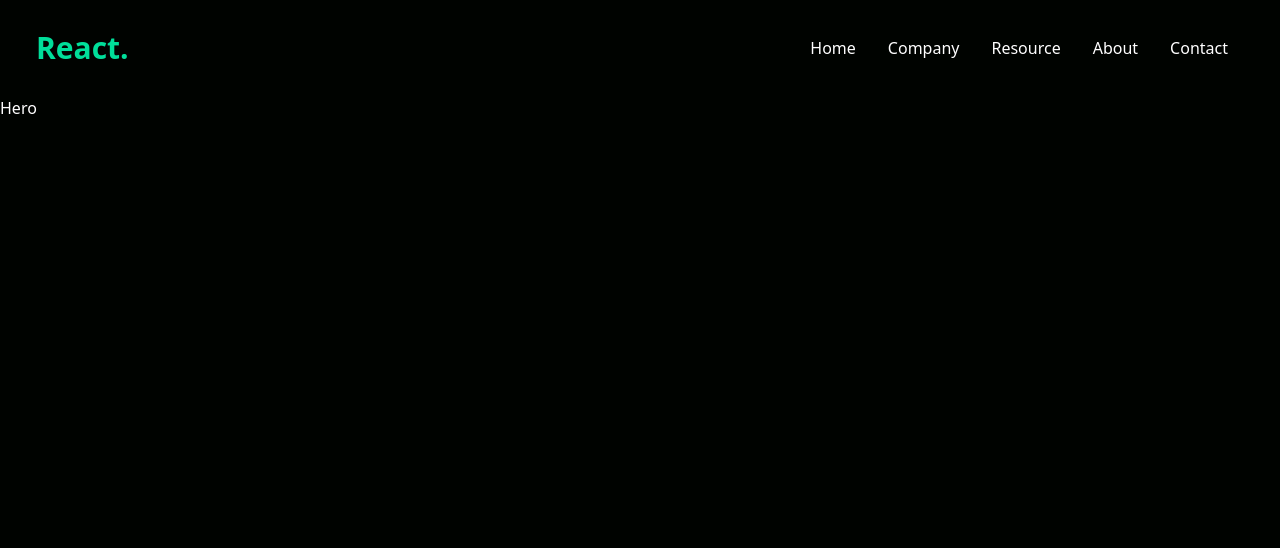
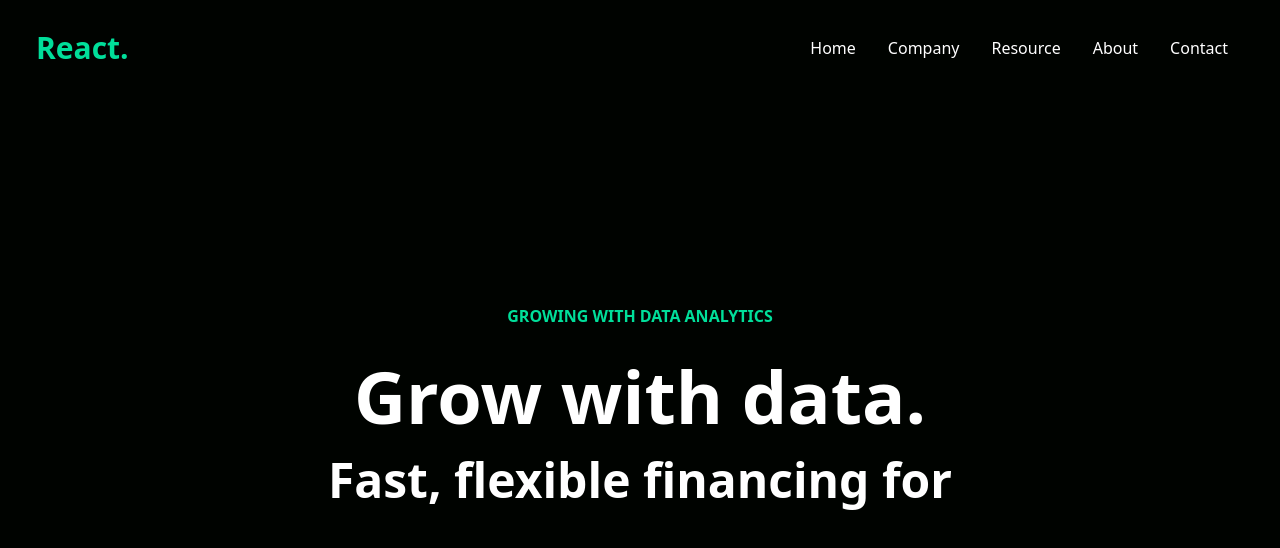
Before and after one commit to Nezo96/Simple-React-and-Tailwind-CSS-website, a React (Create React App) app: page / in a window 1280 px wide. Shown: the top 548 px of the page. Built offline with nearby package versions, Linux system fonts and the light colour scheme.

Commit message:
Added hero structure + react-typed package

```diff
--- a/package.json
+++ b/package.json
@@ -10,6 +10,7 @@
     "react-dom": "^18.2.0",
     "react-icons": "^4.8.0",
     "react-scripts": "^5.0.1",
+    "react-typed": "^1.2.0",
     "web-vitals": "^3.1.0"
   },
   "scripts": {
--- a/src/components/Hero.jsx
+++ b/src/components/Hero.jsx
@@ -1,7 +1,24 @@
 import React from "react";
+import Typed from 'react-typed';
 
 const Hero = () => {
-  return <div className="text-white">Hero</div>;
+  return (
+    <div className="text-white">
+      <div className="max-w-[800px] mt-[-96px] w-full h-screen mx-auto text-center flex flex-col justify-center">
+        <p className="uppercase text-[#00df9a] font-bold p-2">
+          growing with data analytics
+        </p>
+        <h1 className="md:text-7xl sm:text-6xl text-4xl font-bold md:py-6">
+          Grow with data.
+        </h1>
+        <div>
+          <p className="md:text-5xl sm:text-4xl text-xl font-bold">
+            Fast, flexible financing for
+          </p>
+        </div>
+      </div>
+    </div>
+  );
 };
 
 export default Hero;
```
Also changed, not shown: 1 other file (tests, documents, lock files or other folders).
